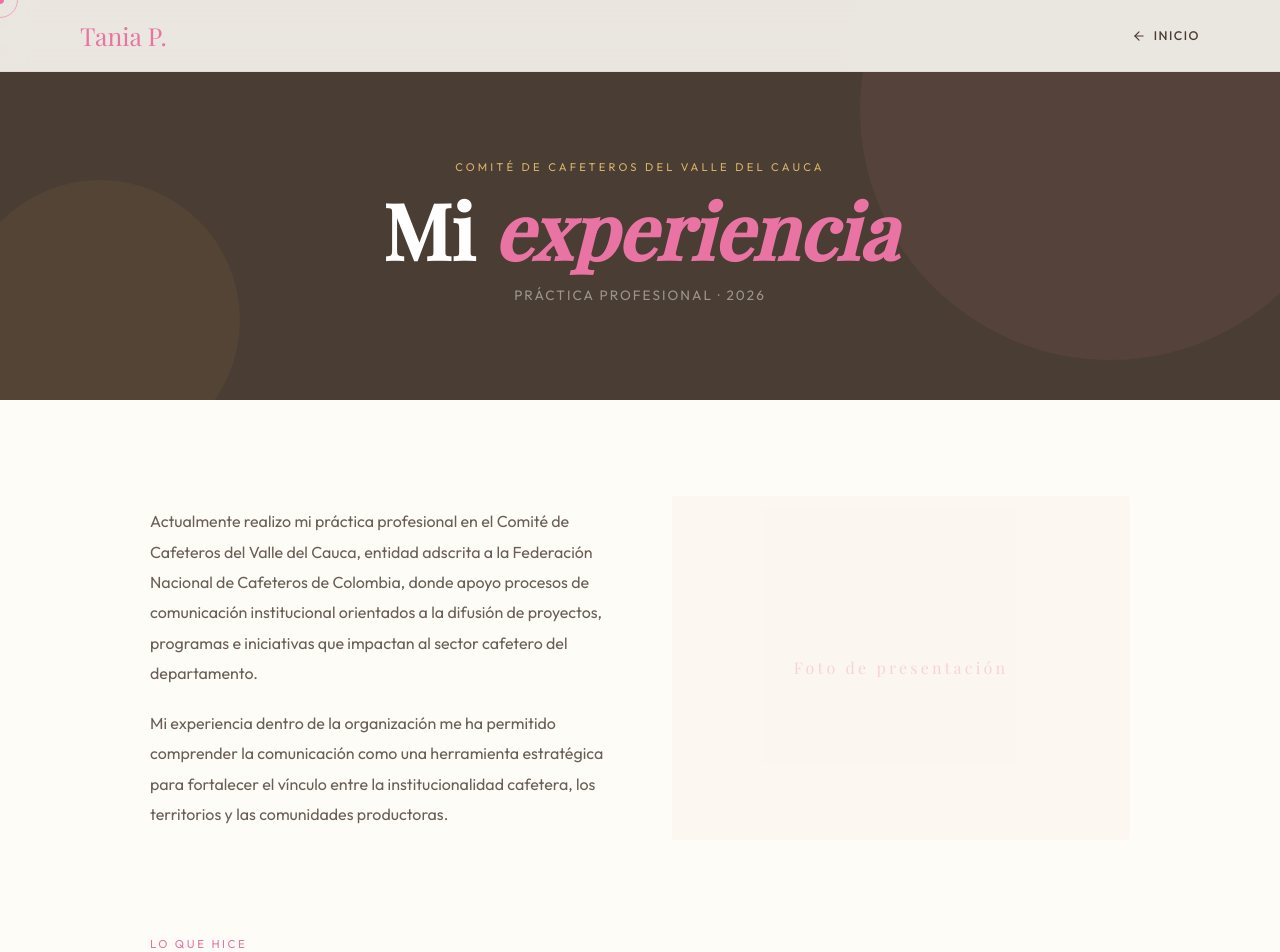
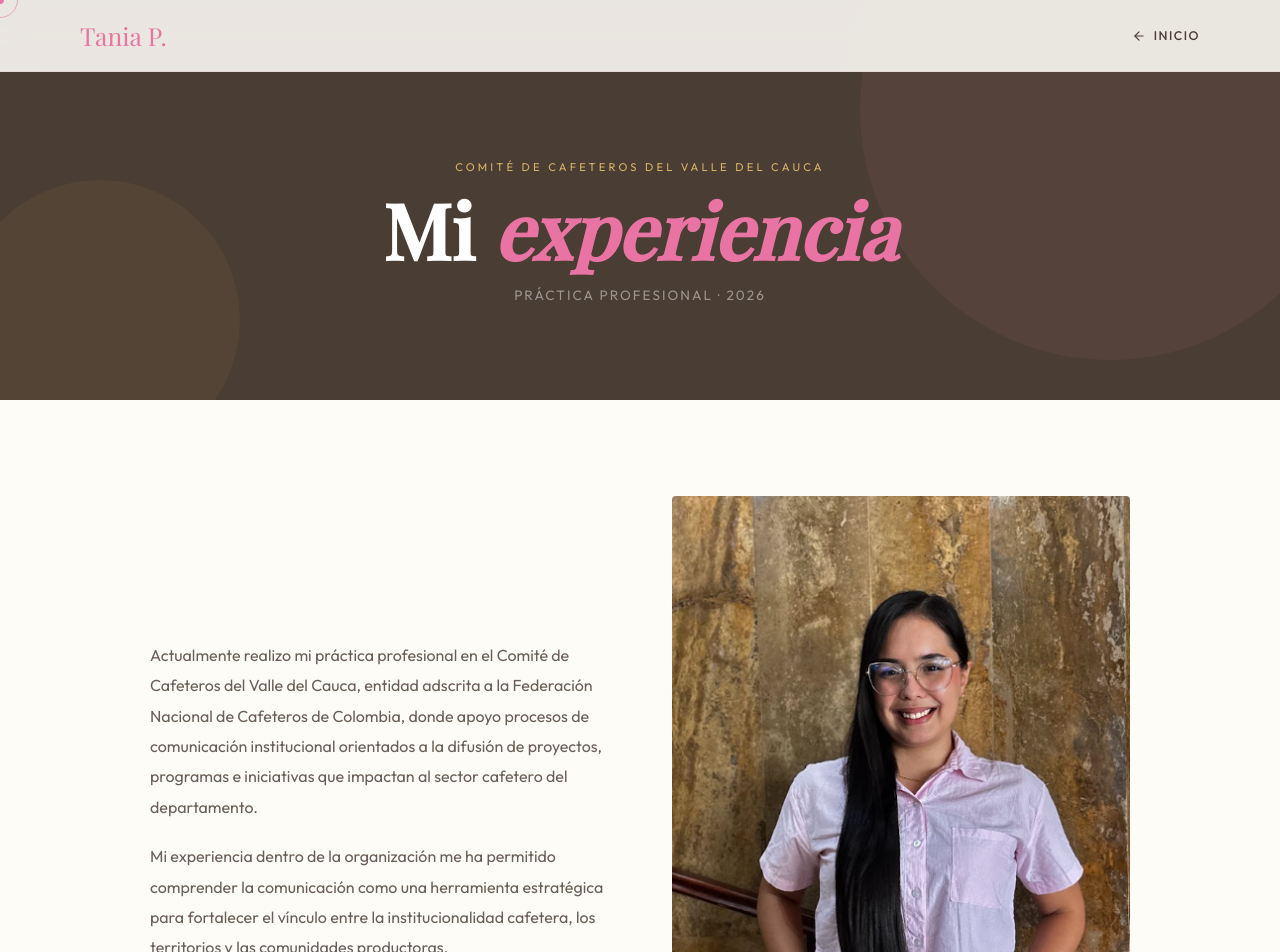
Before and after one commit to rckt-workspace/taniaPortafolio, a React (Vite) app in the folder portafolio-react/: page /experiencia in a window 1280 px wide. Shown: the top 952 px of the page. Built offline with nearby package versions, Linux system fonts and the light colour scheme.

Commit message:
imagen de portada de experiencia

```diff
--- a/portafolio-react/src/pages/Experiencia.jsx
+++ b/portafolio-react/src/pages/Experiencia.jsx
@@ -97,7 +97,7 @@
   {
     title: 'Creación de Contenidos',
     subtitle: 'Narrativas institucionales',
-    back: 'Concepción, producción y posproducción de contenidos digitales para redes sociales y canales institucionales del Comité. Construcción de narrativas para visibilizar proyectos, fortalecer la identidad cafetera y acercar la institución a las comunidades.',
+    back: 'Concepción, producción y posproducción de contenidos digitales para redes sociales y canales institucionales del Comité. Construcción de narrativas para visibilizar proyectos, fortalecer la identidad cafetera y acercar la institution a las comunidades.',
   },
 ];
 
@@ -117,7 +117,13 @@
               <p>Actualmente realizo mi práctica profesional en el Comité de Cafeteros del Valle del Cauca, entidad adscrita a la Federación Nacional de Cafeteros de Colombia, donde apoyo procesos de comunicación institucional orientados a la difusión de proyectos, programas e iniciativas que impactan al sector cafetero del departamento.</p>
               <p>Mi experiencia dentro de la organización me ha permitido comprender la comunicación como una herramienta estratégica para fortalecer el vínculo entre la institucionalidad cafetera, los territorios y las comunidades productoras.</p>
             </div>
-            <div className={styles.introImg}>Foto de presentación</div>
+            <div className={styles.introImg}>
+              <img
+                src="/experiencia/portada.png"
+                alt="Foto de presentación"
+                style={{ width: '100%', height: 'auto', objectFit: 'cover' }}
+              />
+            </div>
           </Reveal>
         </div>
       </section>
--- a/portafolio-react/src/pages/Experiencia.module.css
+++ b/portafolio-react/src/pages/Experiencia.module.css
@@ -16,7 +16,17 @@
 .introGrid { display: grid; grid-template-columns: 1fr 1fr; gap: 4rem; align-items: center; }
 .introText p { font-size: 1rem; line-height: 1.9; opacity: .82; margin-bottom: 1.2rem; }
 .introText p:last-child { margin-bottom: 0; }
-.introImg { background: var(--sand); border-radius: 4px; aspect-ratio: 4/3; display: flex; align-items: center; justify-content: center; font-family: 'Playfair Display', serif; font-size: 1rem; letter-spacing: .2em; color: var(--rose); opacity: .3; }
+.introImg {
+  border-radius: 4px;
+  display: flex;
+  align-items: center;
+  justify-content: center;
+  overflow: hidden;
+  opacity: 1;
+
+  /* CAMBIOS AQUÍ: Cambiamos la proporción a una vertical o la quitamos */
+  aspect-ratio: 3/4; /* Esto la hace más alta, ideal para retratos */
+}
 
 .cardsSection { padding: 4rem 0; }
 .cardsLabel { font-size: .72rem; letter-spacing: .22em; text-transform: uppercase; color: var(--rose); margin-bottom: .5rem; }
```
Also changed, not shown: portafolio-react/public/experiencia/portada.png (added).
